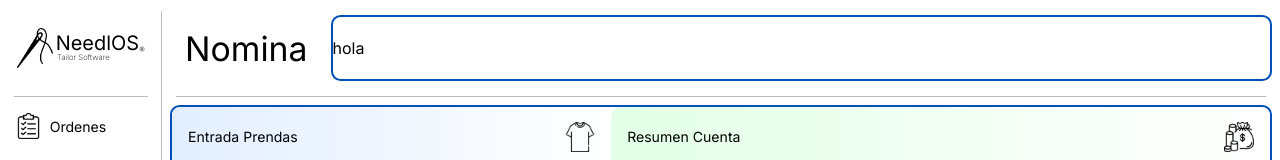
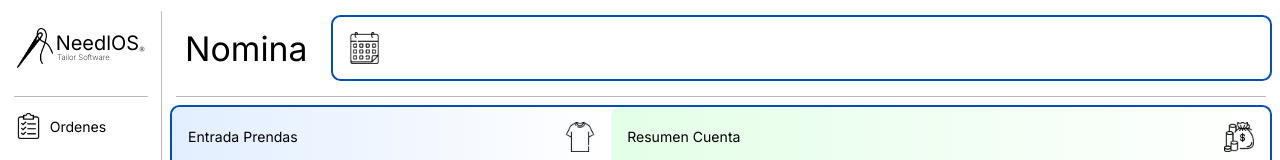
Before and after one commit to fmaovs/NeedlOS, a React (Vite) app in the folder design/: page /home in a window 1280 px wide. Both pictures are taken after a click on the element "Nomina". Shown: the top 160 px of the page. Built offline with nearby package versions, Linux system fonts and the light colour scheme; no server answers.

Commit message:
cambios al calendario

```diff
--- a/design/src/comp/calendario/custom-calendar/calendario.css
+++ b/design/src/comp/calendario/custom-calendar/calendario.css
@@ -12,7 +12,7 @@
   font-family: sans-serif;
   text-transform: capitalize;
   line-height: 5vh;
-  font-size: calc((0.2vw + 3.2vh) * 0.6);
+  font-size: 1.9vh;
   font-weight: lighter;
 }
 
@@ -30,7 +30,7 @@
 /*ENCABEZADO DIAS*/
 .react-datepicker__day-name {
   text-transform: capitalize;
-  font-size: calc((0.2vw + 3.2vh) * 0.4);
+  font-size: 1.5vh;
 }
 
 /*SABADOS Y DOMINGOS*/
@@ -47,7 +47,7 @@
 
 /*TODOS LOS DIAS*/
 .react-datepicker__day {
-  font-size: calc((0.2vw + 3.2vh) * 0.4);
+  font-size: 1.5vh;
 }
 
 /*DIA SELECCIONADO*/
--- a/design/src/comp/calendario/custom-calendar/calendario.jsx
+++ b/design/src/comp/calendario/custom-calendar/calendario.jsx
@@ -1,4 +1,3 @@
-import React, { useState } from "react";
 import DatePicker from "react-datepicker";
 import "react-datepicker/dist/react-datepicker.css";
 import "./calendario.css";
--- a/design/src/comp/calendario/nomina-calendario/nomina-calendario.css
+++ b/design/src/comp/calendario/nomina-calendario/nomina-calendario.css
@@ -0,0 +1,47 @@
+.cont-espacio-nomina {
+  padding: 1vh;
+}
+
+.cont-calendario-nomina {
+  height: 100%;
+  padding: 0 1vh;
+  gap: 1vh;
+  display: flex;
+  flex-direction: row;
+  align-items: center;
+  transition: 0.1s ease-in-out;
+  border-radius: 1.2vh;
+}
+
+.cont-calendario-nomina:hover {
+  cursor: pointer;
+  background-color: #e6e6e6;
+}
+
+/*Contenedor que engloba todo*/
+.cont-calendario-nomina .react-datepicker-wrapper {
+  height: 100%;
+}
+
+.cont-calendario-nomina:active img {
+  transform: scale(0.9);
+}
+
+/*Imagen*/
+.cont-calendario-nomina img {
+  height: 70%;
+  transition: 0.1s ease-in-out;
+}
+
+/*Contenedor que engloba el input*/
+.cont-calendario-nomina .react-datepicker__input-container input {
+  height: 100%;
+  padding: 1vh;
+  background-color: transparent;
+  font-size: calc((2.2vh - 0.4vw) * 2);
+  width: 23vh;
+  letter-spacing: 0.6vh;
+  box-sizing: border-box;
+  border: none;
+  outline: none;
+}
--- a/design/src/comp/calendario/nomina-calendario/nomina-calendario.jsx
+++ b/design/src/comp/calendario/nomina-calendario/nomina-calendario.jsx
@@ -1,6 +1,21 @@
-import "nomina-calendario";
+import "react-datepicker/dist/react-datepicker.css";
+import "./nomina-calendario.css";
 import DatePicker from "react-datepicker";
+import { es } from "date-fns/locale";
 
-export default function CalendarioNomina() {
-  return <DatePicker />;
+const calendarioImg = "../../../../public/media/img/calendario.png";
+
+export default function CalendarioNomina({ selected, onChange }) {
+  return (
+    <div className="cont-calendario-nomina">
+      <img src={calendarioImg} />
+      <DatePicker
+        selected={selected}
+        onChange={onChange}
+        dateFormat="dd/MM/yyyy"
+        locale={es}
+        calendarStartDay={0}
+      />
+    </div>
+  );
 }
--- a/design/src/comp/encabezado-seccion/encabezado.jsx
+++ b/design/src/comp/encabezado-seccion/encabezado.jsx
@@ -5,6 +5,7 @@ import CrearNSec from "../botones/crearN-sec/crearN-sec";
 
 export default function Encabezado({
   titEncabezado,
+  claseCont,
   conBtCrear,
   opc1,
   opc2,
@@ -17,7 +18,7 @@ export default function Encabezado({
   return (
     <div className="cont-encabezado">
       <span className="tit-encabezado">{titEncabezado}</span>
-      <div className="cont-espacio">
+      <div className={`cont-espacio ${claseCont}`}>
         <Buscador
           opc1={opc1}
           opc2={opc2}
--- a/design/src/comp/formularios/crear-orden/crear-orden.jsx
+++ b/design/src/comp/formularios/crear-orden/crear-orden.jsx
@@ -9,7 +9,7 @@ import SepYNegro from "../../separadores/sep-y-negro/sep-y-negro";
 import ContTxtForm from "../../section/cont-txt-form/cont-txt-form";
 import TxtForm from "../../input/txt-form/txt-form";
 import SpanForm from "../../parrafos/span-form/span-form";
-import CustomDateInput from "../../calendario/calendario";
+import CustomDateInput from "../../calendario/custom-calendar/calendario";
 import CardPrenda from "../../cards/card-prenda/card-prenda";
 import basura from "../../../../public/media/img/basura.png";
 
--- a/design/src/comp/secciones/nomina/nomina.jsx
+++ b/design/src/comp/secciones/nomina/nomina.jsx
@@ -3,6 +3,7 @@ import Encabezado from "../../encabezado-seccion/encabezado.jsx";
 import SepXNegro from "../../separadores/sep-x-negro/sep-x-negro.jsx";
 import Filtrador from "../../filtrador-seccion/filtrador-seccion.jsx";
 import OpcionesFilter from "../../opciones-filter/opciones-filter.jsx";
+import CalendarioNomina from "../../calendario/nomina-calendario/nomina-calendario.jsx";
 import { useState } from "react";
 import { useEffect } from "react";
 
@@ -16,10 +17,12 @@ export default function Nomina() {
   function resumenCuenta() {
     setEmpleadoPresionado(true);
   }
+
   return (
     <>
       <Encabezado
         titEncabezado={"Nomina"}
+        claseCont={"cont-espacio-nomina"}
         conBtCrear={"none"}
         opc1={"Cliente"}
         opc2={"Prenda"}
@@ -27,7 +30,7 @@ export default function Nomina() {
         opc4={"N°"}
         withSearch={"cont-buscador-none"}
       >
-        <span>hola</span>
+        <CalendarioNomina />
       </Encabezado>
       <SepXNegro />
       <div className="cont-filterAndBoton">
@@ -64,7 +67,9 @@ export default function Nomina() {
                 onClick={resumenCuenta}
               >
                 <td className="td">Pablo Rivas</td>
-                <td className="td" id="sastre-td">Sastre</td>
+                <td className="td" id="sastre-td">
+                  Sastre
+                </td>
               </tr>
               <tr className="separacion-fila"></tr>
             </tbody>
```
Also changed, not shown: design/src/comp/calendario/custom-calendar/custom-calendar.jsx (+7 -2 lines).
